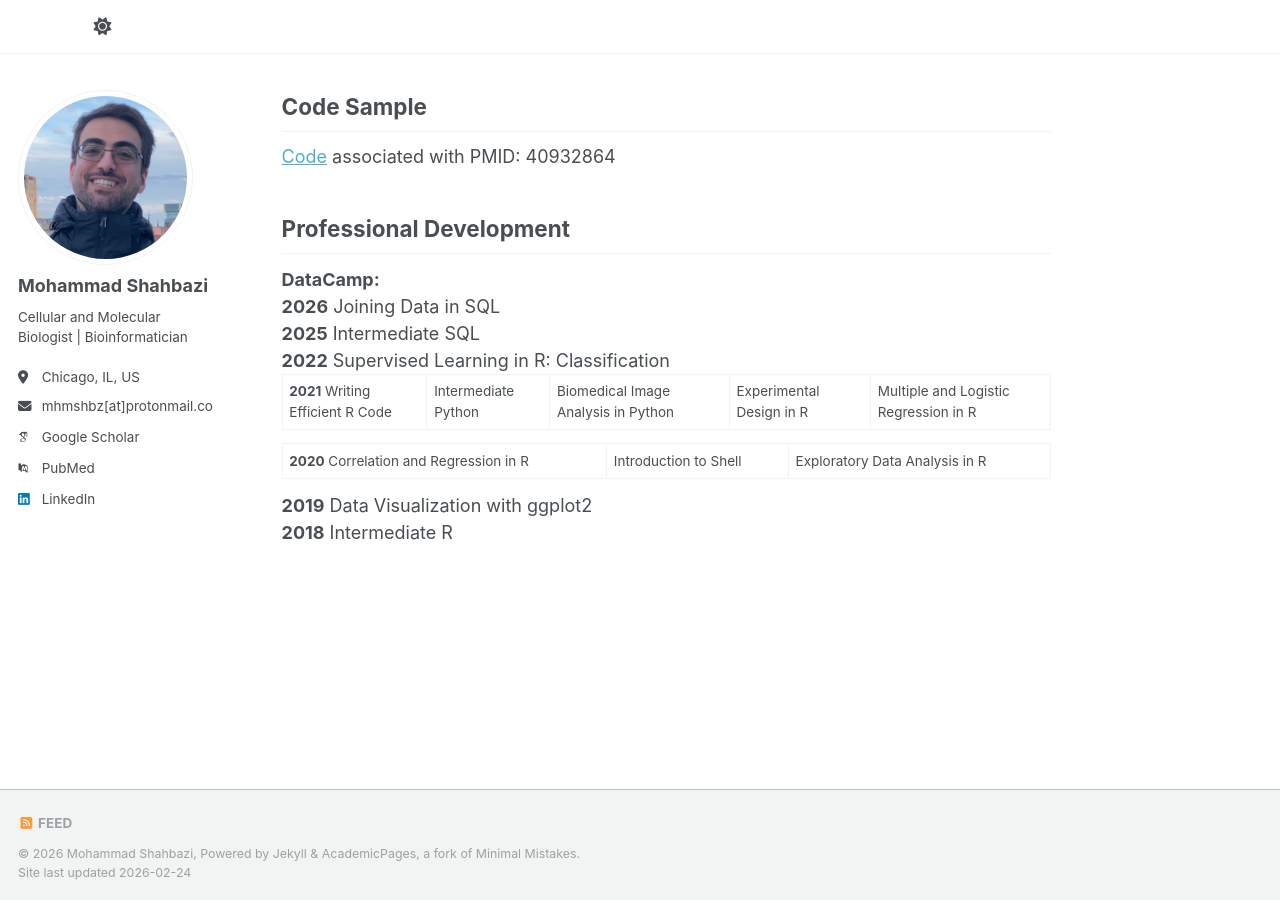
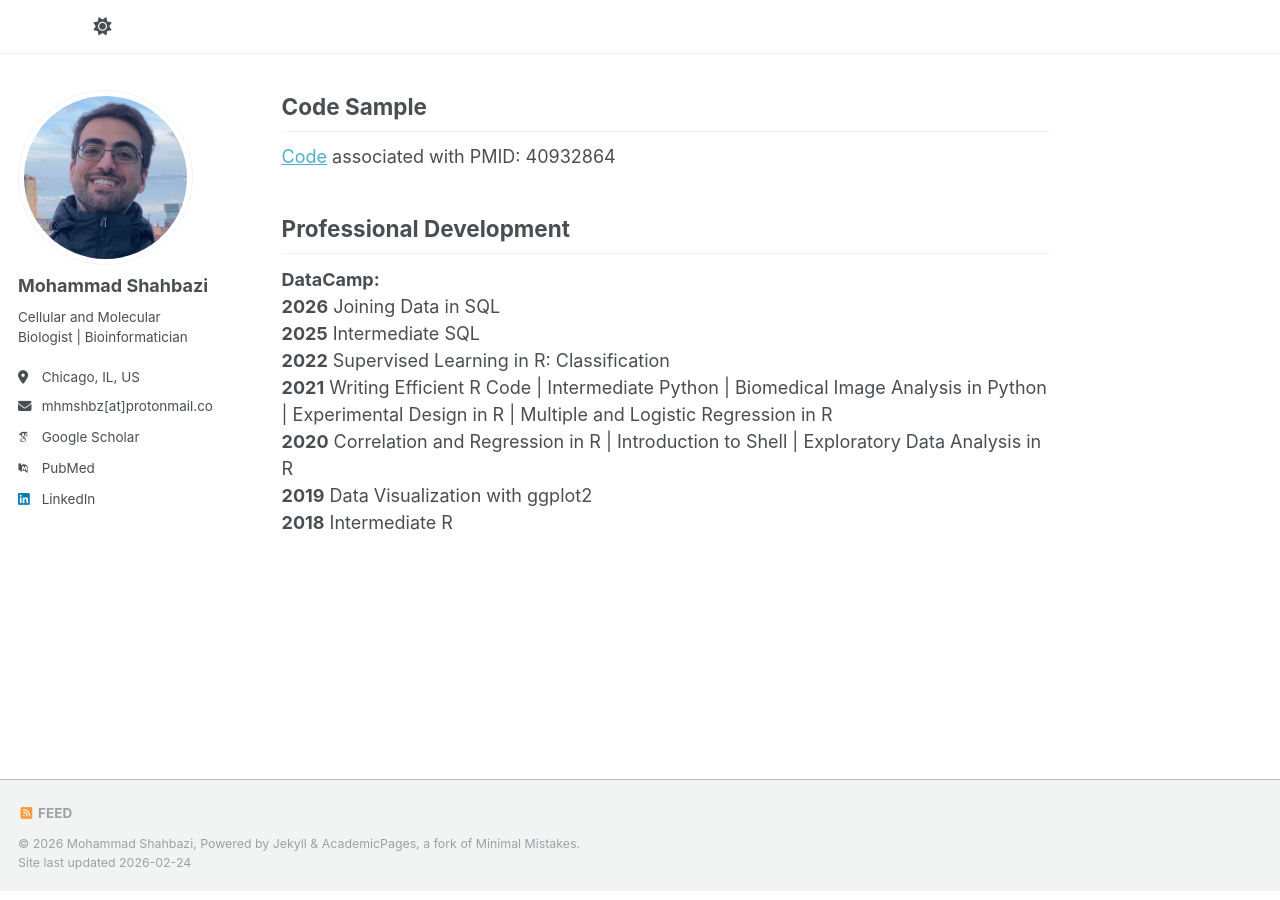
Before and after one commit to shahbazi-m/shahbazi-m.github.io, a Jekyll site: the page built from _pages/about.md, in a window 1280 px wide and 900 px high, scrolled down 2730 px. Built offline with Jekyll 4.4.1, drawn with Linux system fonts in a browser that asks for light colours; some web fonts are replaced; a script that is not in the unit is left out.

```diff
--- a/_pages/about.md
+++ b/_pages/about.md
@@ -95,9 +95,9 @@ Professional Development
 
 <strong>2022</strong>	Supervised Learning in R: Classification
 
-<strong>2021</strong>	Writing Efficient R Code | Intermediate Python | Biomedical Image Analysis in Python  | Experimental Design in R 	| Multiple and Logistic Regression in R
+<strong>2021</strong>	Writing Efficient R Code \| Intermediate Python \| Biomedical Image Analysis in Python  \| Experimental Design in R 	\| Multiple and Logistic Regression in R
 
-<strong>2020</strong>	Correlation and Regression in R | Introduction to Shell | Exploratory Data Analysis in R
+<strong>2020</strong>	Correlation and Regression in R \| Introduction to Shell \| Exploratory Data Analysis in R
 
 <strong>2019</strong>	Data Visualization with ggplot2
 
```
